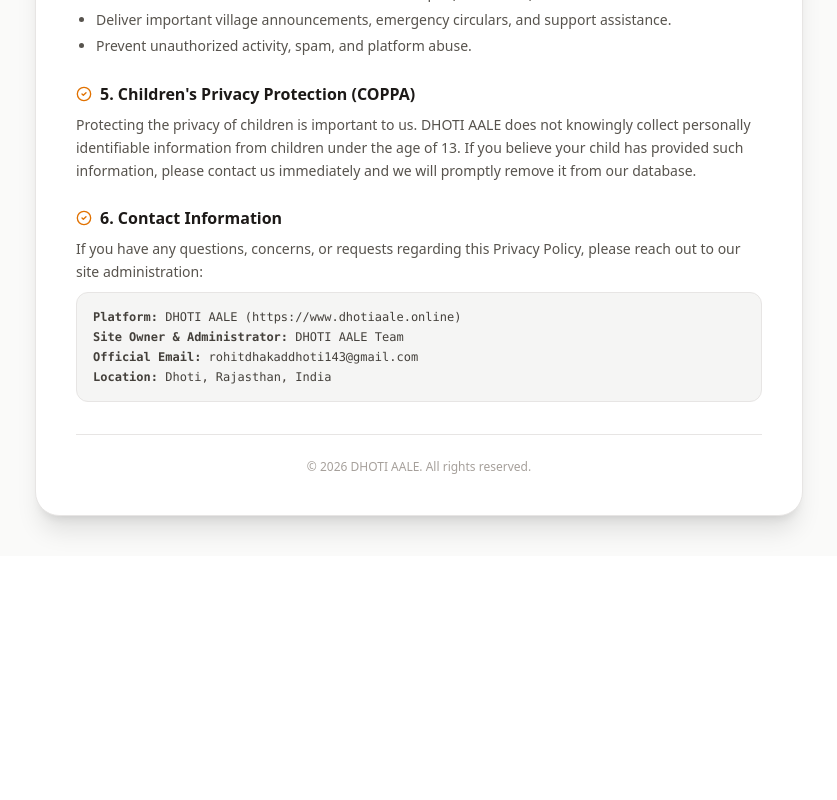
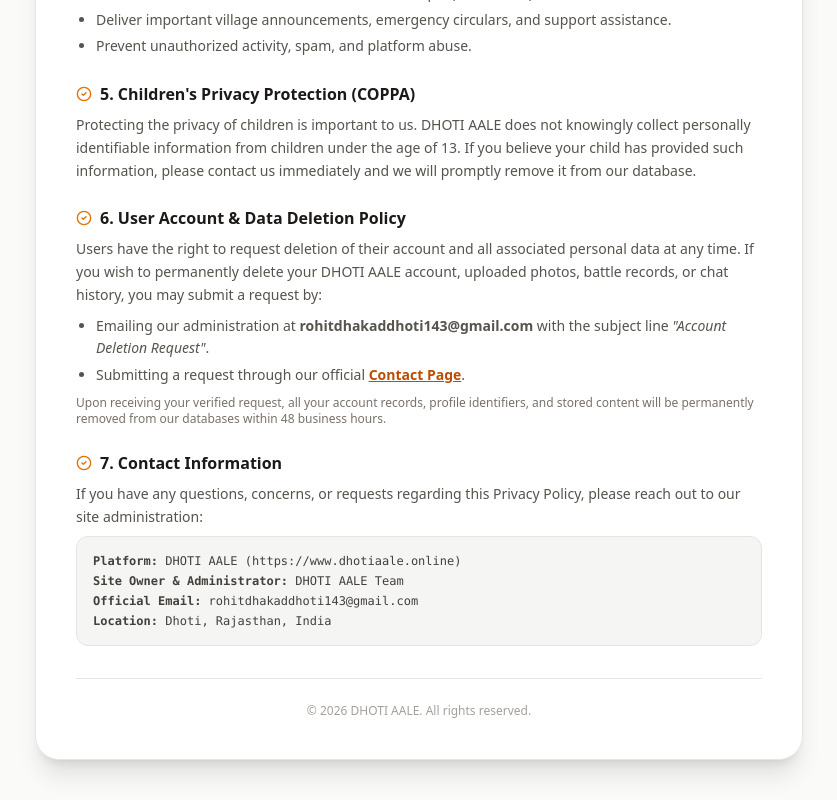
Before and after one commit to dhakadrachora/photogram, a Next.js app: page /privacy-policy in a window 1280 px wide. Shown: the part 1073-1873 px from the top of the page, without its empty margins (221-1058 px from the left). Before the commit the page ends 1629 px from the top, so only its background shows below. Built offline with nearby package versions, Linux system fonts and the light colour scheme; no server answers.

Commit message:
docs: add account and data deletion policy to privacy policy

```diff
--- a/app/privacy-policy/page.tsx
+++ b/app/privacy-policy/page.tsx
@@ -135,7 +135,24 @@ export default function PrivacyPolicyPage() {
           <section className="space-y-2">
             <h2 className="text-base font-bold text-stone-900 flex items-center gap-2">
               <CheckCircle2 className="h-4 w-4 text-amber-600" />
-              <span>6. Contact Information</span>
+              <span>6. User Account & Data Deletion Policy</span>
+            </h2>
+            <p>
+              Users have the right to request deletion of their account and all associated personal data at any time. If you wish to permanently delete your DHOTI AALE account, uploaded photos, battle records, or chat history, you may submit a request by:
+            </p>
+            <ul className="list-disc pl-5 space-y-1">
+              <li>Emailing our administration at <strong>rohitdhakaddhoti143@gmail.com</strong> with the subject line <em>&quot;Account Deletion Request&quot;</em>.</li>
+              <li>Submitting a request through our official <a href="https://www.dhotiaale.online/contact" className="text-amber-700 underline font-bold">Contact Page</a>.</li>
+            </ul>
+            <p className="text-stone-500 text-xs">
+              Upon receiving your verified request, all your account records, profile identifiers, and stored content will be permanently removed from our databases within 48 business hours.
+            </p>
+          </section>
+
+          <section className="space-y-2">
+            <h2 className="text-base font-bold text-stone-900 flex items-center gap-2">
+              <CheckCircle2 className="h-4 w-4 text-amber-600" />
+              <span>7. Contact Information</span>
             </h2>
             <p>
               If you have any questions, concerns, or requests regarding this Privacy Policy, please reach out to our site administration:
```
